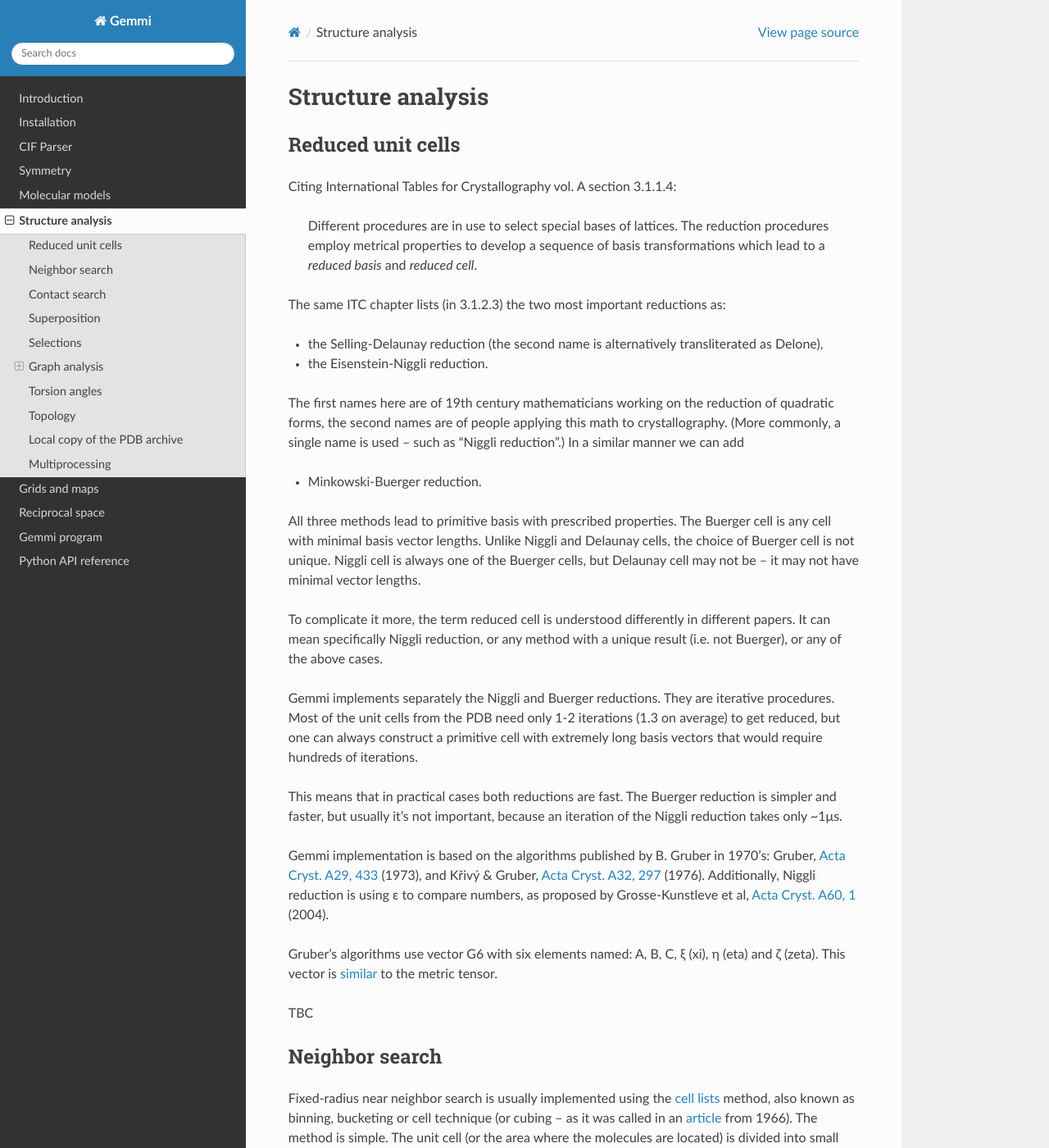
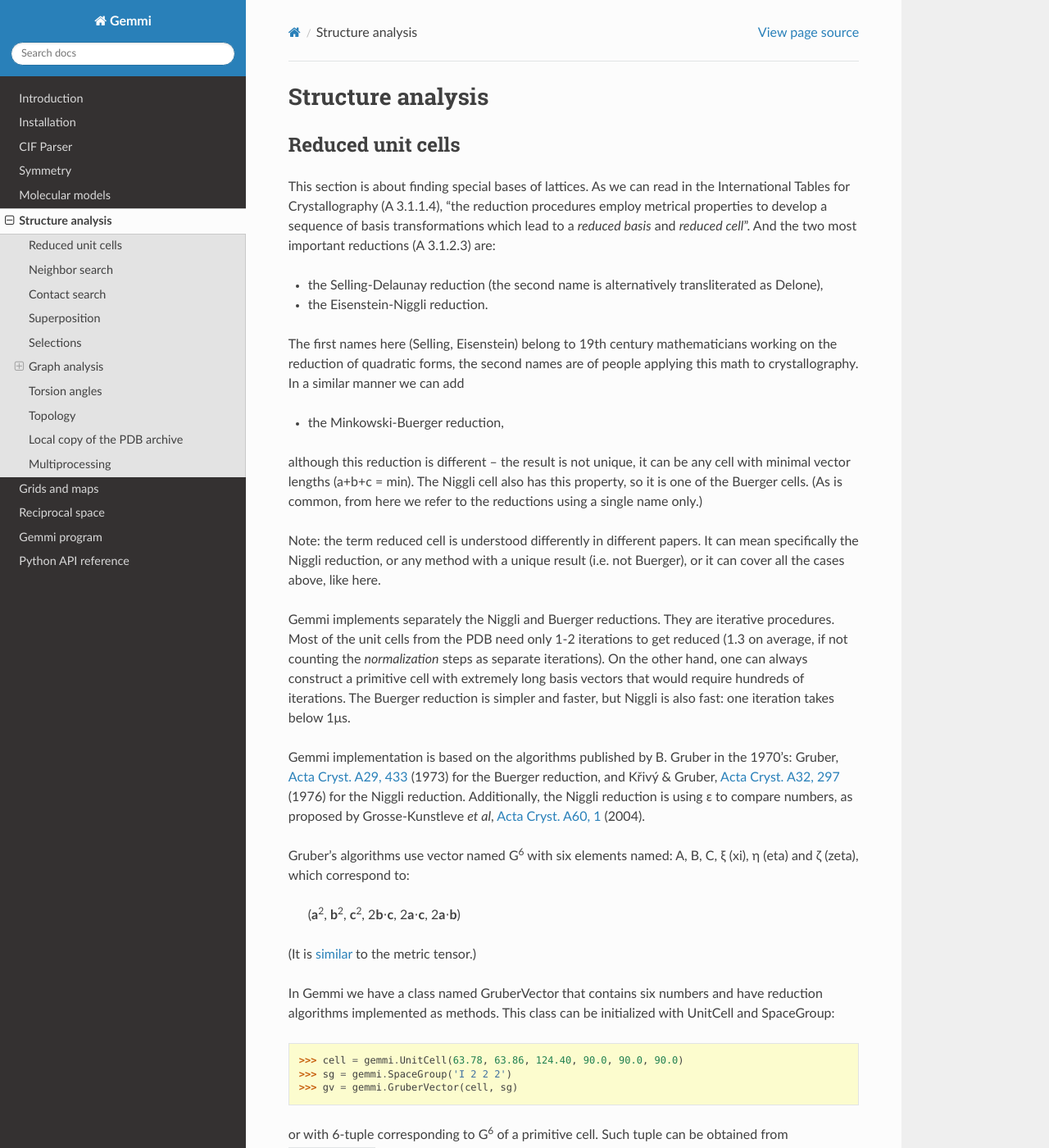
Before and after one commit to project-gemmi/gemmi, a Sphinx documentation site: the page built from docs/analysis.rst, in a window 1280 px wide and 1400 px high. Shown: the whole window at 82% size. Built offline with Sphinx 7.4.7 and the Read the Docs theme 2.0.0, drawn with Linux system fonts in a browser that asks for light colours; some of the changed text lies outside the part shown.

Commit message:
documenting GruberVector and minor other changes

```diff
--- a/docs/analysis.rst
+++ b/docs/analysis.rst
@@ -1,4 +1,9 @@
 .. highlight:: cpp
+
+.. doctest::
+  :hide:
+
+  >>> import gemmi
 
 Structure analysis
 ##################
@@ -8,60 +13,175 @@
 Reduced unit cells
 ==================
 
-Citing International Tables for Crystallography vol. A section 3.1.1.4:
-
-   Different procedures are in use to select special bases of lattices.
-   The reduction procedures employ metrical properties to develop a sequence
-   of basis transformations which lead to a *reduced basis* and *reduced cell*.
-
-The same ITC chapter lists (in 3.1.2.3) the two most important reductions as:
+This section is about finding special bases of lattices.
+As we can read in the International Tables for Crystallography (A 3.1.1.4),
+"the reduction procedures employ metrical properties to develop a sequence
+of basis transformations which lead to a *reduced basis* and *reduced cell*".
+And the two most important reductions (A 3.1.2.3) are:
 
 - the Selling-Delaunay reduction (the second name is alternatively
   transliterated as Delone),
 - the Eisenstein-Niggli reduction.
 
-The first names here are of 19th century mathematicians working
-on the reduction of quadratic forms, the second names are of people
-applying this math to crystallography. (More commonly, a single name
-is used -- such as "Niggli reduction".) In a similar manner we can add
+The first names here (Selling, Eisenstein) belong to 19th century
+mathematicians working on the reduction of quadratic forms,
+the second names are of people applying this math to crystallography.
+In a similar manner we can add
 
-* Minkowski-Buerger reduction.
+* the Minkowski-Buerger reduction,
 
-All three methods lead to primitive basis with prescribed properties.
-The Buerger cell is any cell with minimal basis vector lengths.
-Unlike Niggli and Delaunay cells, the choice of Buerger cell is not unique.
-Niggli cell is always one of the Buerger cells,
-but Delaunay cell may not be -- it may not have minimal vector lengths.
+although this reduction is different -- the result is not unique,
+it can be any cell with minimal vector lengths (a+b+c = min).
+The Niggli cell also has this property, so it is one of the Buerger cells.
+(As is common, from here we refer to the reductions using a single name only.)
 
-To complicate it more, the term reduced cell is understood differently
-in different papers. It can mean specifically Niggli reduction,
+Note: the term reduced cell is understood differently in different papers.
+It can mean specifically the Niggli reduction,
 or any method with a unique result (i.e. not Buerger),
-or any of the above cases.
+or it can cover all the cases above, like here.
 
 Gemmi implements separately the Niggli and Buerger reductions.
 They are iterative procedures. Most of the unit cells from the PDB
-need only 1-2 iterations (1.3 on average) to get reduced,
-but one can always construct a primitive cell with extremely long
-basis vectors that would require hundreds of iterations.
-
-This means that in practical cases both reductions are fast.
-The Buerger reduction is simpler and faster, but usually it's not important,
-because an iteration of the Niggli reduction takes only ~1μs.
+need only 1-2 iterations to get reduced (1.3 on average, if not counting
+the *normalization* steps as separate iterations).
+On the other hand, one can always construct a primitive cell with extremely
+long basis vectors that would require hundreds of iterations.
+The Buerger reduction is simpler and faster, but Niggli is also fast:
+one iteration takes below 1μs.
 
 Gemmi implementation is based on the algorithms published by B. Gruber
-in 1970's: Gruber,
-`Acta Cryst. A29, 433 <https://doi.org/10.1107/S0567739473001063>`_ (1973),
-and Křivý & Gruber,
-`Acta Cryst. A32, 297 <https://doi.org/10.1107/S0567739476000636>`_ (1976).
-Additionally, Niggli reduction is using ε to compare numbers, as proposed
-by Grosse-Kunstleve et al,
+in the 1970's: Gruber,
+`Acta Cryst. A29, 433 <https://doi.org/10.1107/S0567739473001063>`_ (1973)
+for the Buerger reduction, and Křivý & Gruber,
+`Acta Cryst. A32, 297 <https://doi.org/10.1107/S0567739476000636>`_ (1976)
+for the Niggli reduction.
+Additionally, the Niggli reduction is using ε to compare numbers, as proposed
+by Grosse-Kunstleve *et al*,
 `Acta Cryst. A60, 1 <https://doi.org/10.1107/S010876730302186X>`_ (2004).
 
-Gruber's algorithms use vector G6 with six elements named:
-A, B, C, ξ (xi), η (eta) and ζ (zeta). This vector is
-`similar <https://dictionary.iucr.org/Metric_tensor>`_ to the metric tensor.
+Gruber's algorithms use vector named G\ :sup:`6` with six elements named:
+A, B, C, ξ (xi), η (eta) and ζ (zeta), which correspond to:
 
-TBC
+    (**a**:sup:`2`, **b**:sup:`2`, **c**:sup:`2`, 2\ **b**\ ⋅\ **c**, 2\ **a**\ ⋅\ **c**, 2\ **a**\ ⋅\ **b**)
+
+(It is `similar <https://dictionary.iucr.org/Metric_tensor>`_ to the metric tensor.)
+
+In Gemmi we have a class named GruberVector that contains six numbers
+and have reduction algorithms implemented as methods.
+This class can be initialized with UnitCell and SpaceGroup:
+
+.. doctest::
+
+  >>> cell = gemmi.UnitCell(63.78, 63.86, 124.40, 90.0, 90.0, 90.0)
+  >>> sg = gemmi.SpaceGroup('I 2 2 2')
+  >>> gv = gemmi.GruberVector(cell, sg)
+
+or with 6-tuple corresponding to G\ :sup:`6` of a primitive cell.
+Such tuple can be obtained from ``UnitCell.g6()``:
+
+.. doctest::
+
+  >>> g6_param = cell.g6(sg.centring_type())
+  >>> gemmi.GruberVector(g6_param)
+  <gemmi.GruberVector((5905.34, 5905.34, 5905.34, -7742.79, -7732.57, 3664.69))>
+
+We can check if G\ :sup:`6` already corresponds to a Buerger and Niggli cell:
+
+.. doctest::
+
+  >>> gv.is_niggli()
+  False
+  >>> gv.is_buerger()
+  False
+
+We can access the G\ :sup:`6` parameters as a tuple:
+
+.. doctest::
+
+  >>> gv.parameters
+  (5905.337, 5905.337, 5905.337, -7742.7856, -7732.5744, 3664.686)
+
+and obtain the corresponding cell parameters (with angles in degrees):
+
+.. doctest::
+
+  >>> gv.cell_parameters()  # primitive cell
+  (76.84619053668177, 76.84619053668177, 76.84619053668177, 130.96328311485175, 130.89771578326727, 71.92353702711762)
+
+And most importantly, we can reduce the cell.
+``niggli_reduce()`` performs the Niggli reduction on G\ :sup:`6`,
+returning the number of iterations it took:
+
+.. doctest::
+
+  >>> gv.niggli_reduce()
+  3
+
+Now G\ :sup:`6` contains smaller numbers:
+
+.. doctest::
+
+  >>> gv
+  <gemmi.GruberVector((4067.89, 4078.10, 5905.34, -4078.10, -4067.89, -0.00))>
+
+To create a new UnitCell with reduced parameters do:
+
+.. doctest::
+
+  >>> gemmi.UnitCell(* gv.cell_parameters())
+  <gemmi.UnitCell(63.78, 63.86, 76.8462, 114.551, 114.518, 90)>
+
+or use a helper method:
+
+.. doctest::
+
+  >>> gv.get_cell()
+  <gemmi.UnitCell(63.78, 63.86, 76.8462, 114.551, 114.518, 90)>
+
+Similarly, we can perform the Buerger reduction:
+
+.. doctest::
+
+  >>> gv = gemmi.GruberVector(g6_param)
+  >>> gv.buerger_reduce()
+  3
+
+In this case both functions gave the same result.
+
+.. doctest::
+
+  >>> gv.is_niggli()
+  True
+  >>> gv.get_cell()
+  <gemmi.UnitCell(63.78, 63.86, 76.8462, 114.551, 114.518, 90)>
+
+Functions ``niggli_reduce``, ``is_niggli`` and ``is_buerger`` can take optional
+parameter ``epsilon`` (default: 1e-9) that is used for comparing numbers.
+Additionally, ``niggli_reduce`` can take ``iteration_limit`` (default: 100).
+To check how the computations would work without ε we can set it to 0:
+
+.. doctest::
+
+  >>> gv.is_buerger(epsilon=0)
+  True
+  >>> gv.is_niggli(epsilon=0)
+  False
+  >>> gv.niggli_reduce(epsilon=0, iteration_limit=100)
+  6
+  >>> gv.get_cell()
+  <gemmi.UnitCell(63.78, 63.86, 76.8462, 114.551, 114.518, 90)>
+
+Here, the Niggli conditions were initially found not fulfilled, because
+one expression that should be non-negative was about -5e-13.
+A few extra iterations sorted it out (without any real changes),
+but it's not always the case -- that's why we have ``iteration_limit``
+to prevent infinite loop.
+
+Note: comparing Niggli cells is not implemented yet.
+The Selling-Delaunay reduction, recently revisited by Andrews *et al* in
+`Acta Cryst. A75, 115 <https://doi.org/10.1107/S2053273318015413>`_ (2019),
+may also be implemented in the future.
+
 
 Neighbor search
 ===============
--- a/docs/symmetry.rst
+++ b/docs/symmetry.rst
@@ -260,7 +260,7 @@
 
   #include <gemmi/symmetry.hpp>
   ...
-  gemmi::Op op = gemmi::parse_triplet("-y,x-y,z");
+  gemmi::Op op = gemmi::parse_triplet("-y,x-y,z+1/3");
 
 and in Python as:
 
```
Also changed, not shown: docs/mol.rst (+22 -7 lines), 4 other files.
